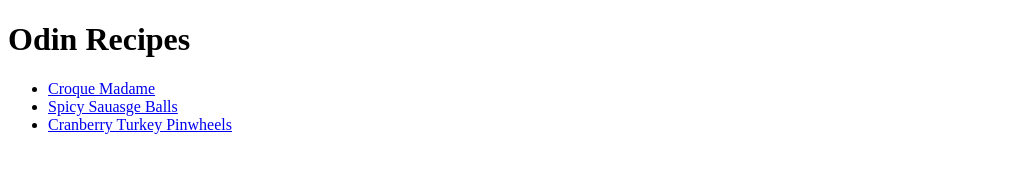
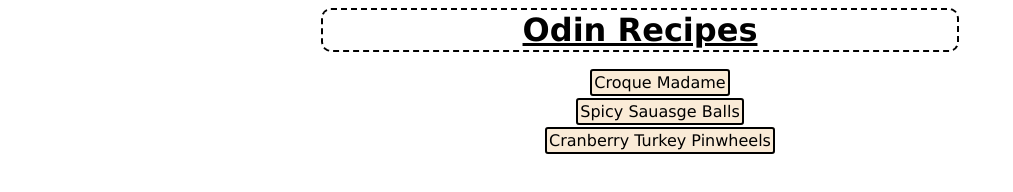
Before and after one commit to Kafees/odin-recipes, a plain HTML site: page index.html in a window 1280 px wide. Shown: the whole page, without its empty margins (0-1013 px from the left). Drawn offline with Linux system fonts and the light colour scheme.

Commit message:
added styling to homepage

```diff
--- a/index.html
+++ b/index.html
@@ -3,12 +3,13 @@
 <head>
     <meta charset="UTF-8">
     <meta name="viewport" content="width=device-width, initial-scale=1.0">
+    <link rel="stylesheet" href="style.css">
     <title>Recipes</title>
 </head>
 <body>
     <h1>Odin Recipes</h1>
     <ul>
-        <li><a href="recipes/croque-madame.html">Croque Madame</a></li>
+        <div><li><a href="recipes/croque-madame.html">Croque Madame</a></li></div>
         <li><a href="recipes/spicy-sausage-balls.html">Spicy Sauasge Balls</a></li>
         <li><a href="recipes/cranberry-turkey-pinwheels.html">Cranberry Turkey Pinwheels</a></li>
     </ul>
--- /dev/null
+++ b/style.css
@@ -0,0 +1,34 @@
+* {
+    font-family: Verdana, Geneva, Tahoma, sans-serif;
+    overflow: hidden;
+}
+
+h1 {
+    text-align: center;
+    text-decoration: underline;
+    border: 2px dashed black;
+    border-radius: 10px;
+    padding: 1px;
+    margin: auto;
+    max-width: 50%;
+}
+
+
+ul{
+    list-style: none;
+    text-align: center;
+}
+
+li {
+    padding: 5px;
+}
+
+a {
+    text-decoration: none;
+    text-align: center;
+    color: black;
+    border: 2px solid black;
+    border-radius: 3px;
+    padding: 2px;
+    background-color: antiquewhite;
+}
```
